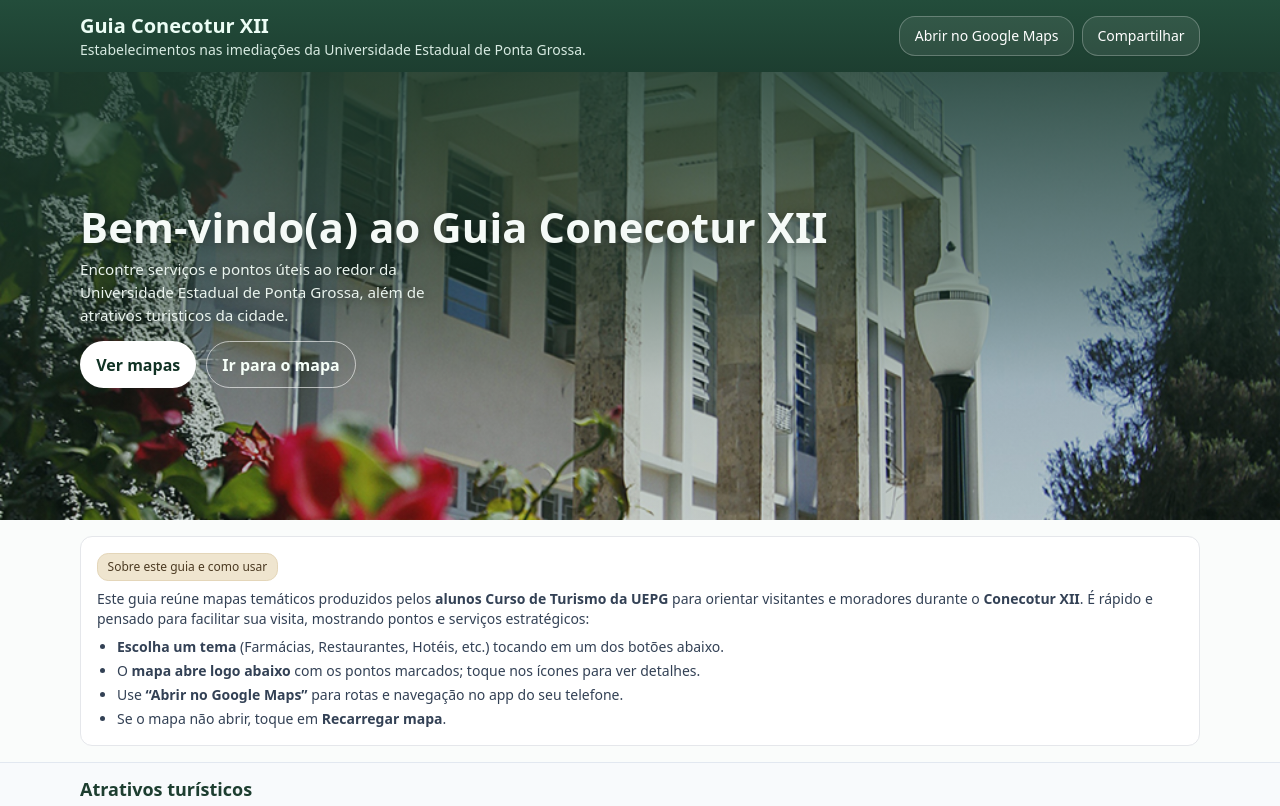
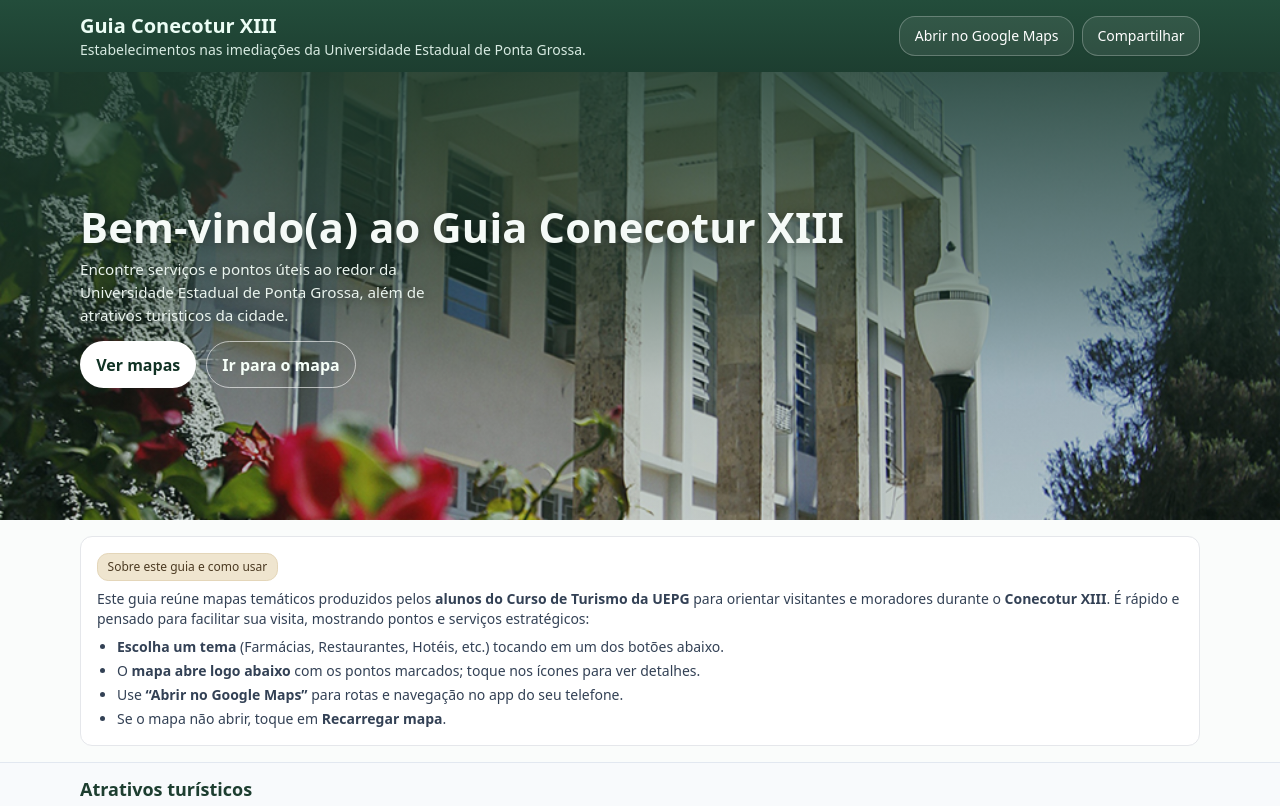
Before and after one commit to aliceazambuja/guia_xiii_conecotur, a plain HTML site: page index.html in a window 1280 px wide. Shown: the top 806 px of the page. Drawn offline with nearby package versions, Linux system fonts and the light colour scheme.

Commit message:
Atualiza texto

```diff
--- a/index.html
+++ b/index.html
@@ -3,7 +3,7 @@
 <head>
   <meta charset="utf-8" />
   <meta name="viewport" content="width=device-width, initial-scale=1" />
-  <title>Conecotur XII — Guia de Serviços UEPG</title>
+  <title>Conecotur XIII — Guia de Serviços UEPG</title>
   <meta name="description" content="Mapas de serviços e estabelecimentos perto da UEPG, reunidos em um só lugar para visitantes do evento." />
   <meta name="theme-color" content="#2f6f4f" />
 
@@ -116,7 +116,7 @@
     <div class="max-w-6xl mx-auto px-4 py-3 flex items-center gap-3">
       <img id="logo" src="" alt="Logo da Universidade" class="w-10 h-10 object-contain hidden" />
       <div>
-        <h1 class="text-lg md:text-xl font-semibold leading-tight">Guia Conecotur XII</h1>
+        <h1 class="text-lg md:text-xl font-semibold leading-tight">Guia Conecotur XIII</h1>
         <p class="text-xs md:text-sm opacity-90">Estabelecimentos nas imediações da Universidade Estadual de Ponta Grossa.</p>
       </div>
       <div class="ml-auto flex items-center gap-2">
@@ -129,7 +129,7 @@
   <section class="hero">
     <div class="hero-bg"></div>
     <div class="hero-inner max-w-6xl mx-auto">
-      <h2 class="hero-title">Bem-vindo(a) ao Guia Conecotur XII</h2>
+      <h2 class="hero-title">Bem-vindo(a) ao Guia Conecotur XIII</h2>
       <p class="hero-sub">Encontre serviços e pontos úteis ao redor da Universidade Estadual de Ponta Grossa, além de atrativos turisticos da cidade.</p>
       <div class="hero-actions">
         <a href="#lista" class="hero-cta">Ver mapas</a>
@@ -142,7 +142,7 @@
     <div class="max-w-6xl mx-auto px-4 py-4">
       <div class="p-4 rounded-xl border bg-white">
         <div class="accent-chip mb-2">Sobre este guia e como usar</div>
-        <p class="text-sm text-slate-700 mb-2">Este guia reúne mapas temáticos produzidos pelos <strong>alunos Curso de Turismo da UEPG</strong> para orientar visitantes e moradores durante o <strong>Conecotur XII</strong>. É rápido e pensado para facilitar sua visita, mostrando pontos e serviços estratégicos: </p>
+        <p class="text-sm text-slate-700 mb-2">Este guia reúne mapas temáticos produzidos pelos <strong>alunos do Curso de Turismo da UEPG</strong> para orientar visitantes e moradores durante o <strong>Conecotur XIII</strong>. É rápido e pensado para facilitar sua visita, mostrando pontos e serviços estratégicos: </p>
         <ul class="text-sm text-slate-700 list-disc pl-5 space-y-1">
           <li><strong>Escolha um tema</strong> (Farmácias, Restaurantes, Hotéis, etc.) tocando em um dos botões abaixo.</li>
           <li>O <strong>mapa abre logo abaixo</strong> com os pontos marcados; toque nos ícones para ver detalhes.</li>
```
